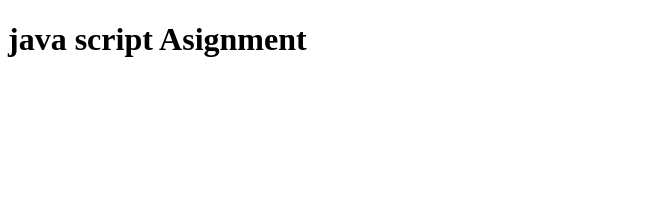
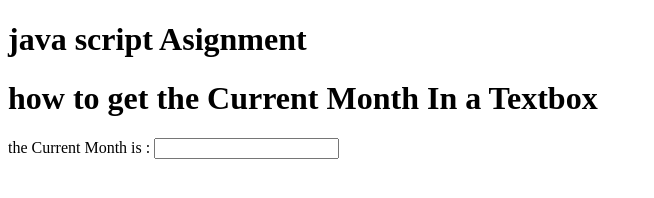
Before and after one commit to atifsultani/javascriptasignment, a plain HTML site: page index.html in a window 1280 px wide. Shown: the whole page, without its empty margins (0-654 px from the left). Drawn offline with Linux system fonts and the light colour scheme.

Commit message:
Update index.html

```diff
--- a/index.html
+++ b/index.html
@@ -9,5 +9,11 @@
 <body>
     <h1>java script Asignment</h1>
 
+    <h1> how to get the Current Month In a Textbox</h1>
+    <!-- <button type="button" onclick="displayDate()">show Date</button>
+    <p id="showDate"></p> -->
+
+    the Current Month is : <input type="text" id="txt">
+
 </body>
 </html>
```
